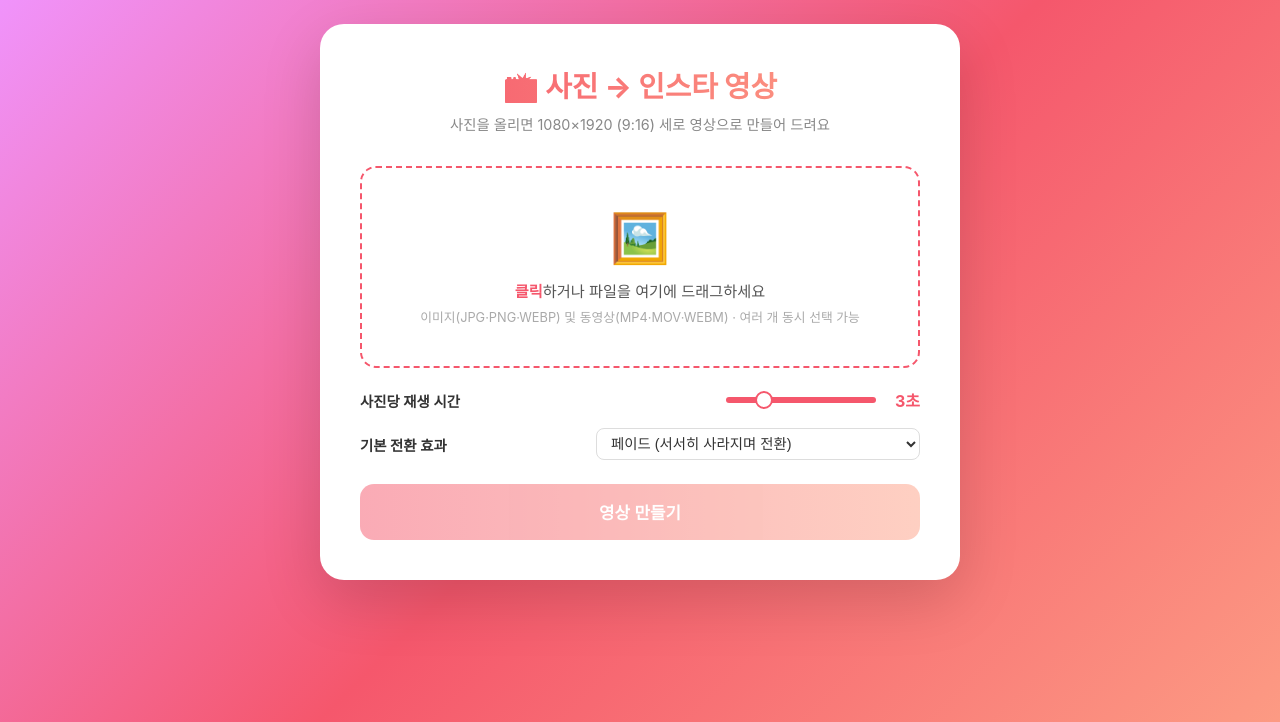
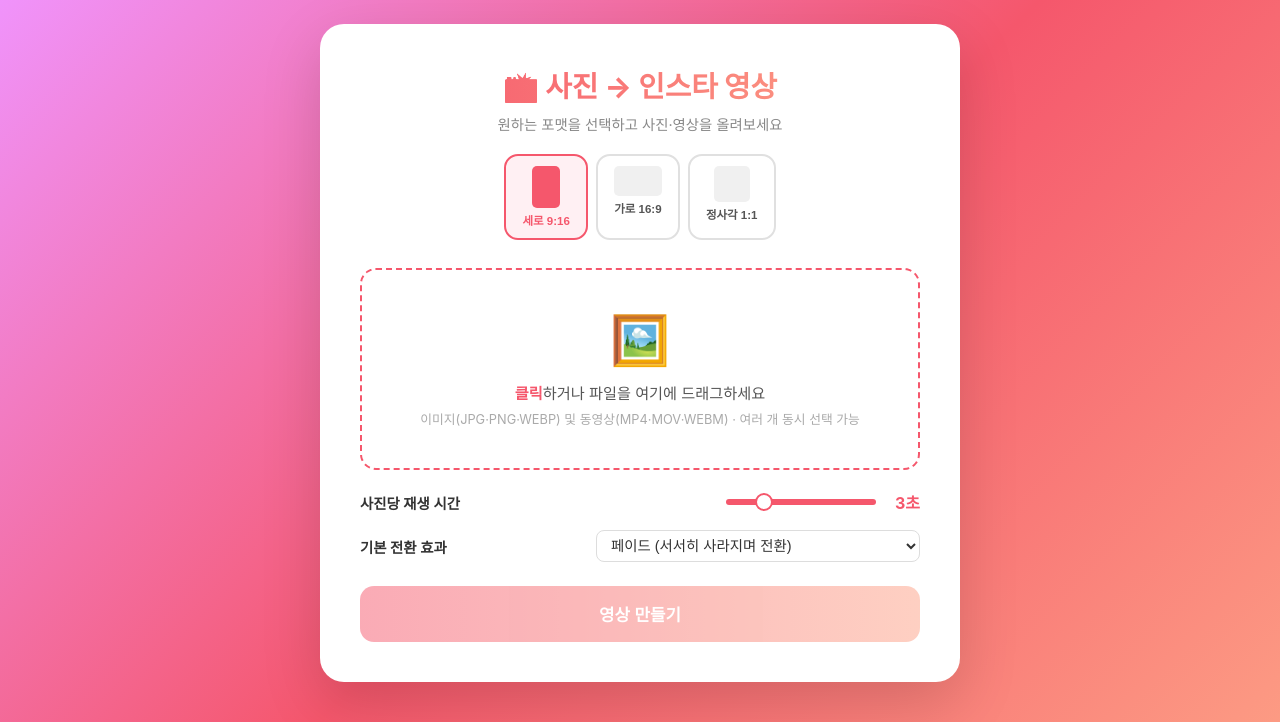
Before and after one commit to hkno3/insta, a Flask app: page / in a window 1280 px wide. Shown: the top 722 px of the page. Run offline with Flask 3, Linux system fonts and the light colour scheme.

Commit message:
feat: 세로/가로/정사각형 포맷 선택 기능 추가
- 상단에 포맷 선택 버튼 3개 추가 (세로 9:16 / 가로 16:9 / 정사각 1:1)
- 버튼 클릭 시 미리보기 카드 비율 즉시 변경 (CSS 변수 활용)
- 포맷 변경 시 자동 재생성 트리거
- 백엔드: FORMATS 딕셔너리로 해상도 관리 (portrait/landscape/square)
- prepare_image, make_image_clip, make_video_clip 등 width/height 파라미터화
- /create 엔드포인트에서 format 파라미터 수신 후 실제 해상도 결정

https://claude.ai/code/session_01LgrxT4WirRyu8vCBJGfB7b

```diff
--- a/app.py
+++ b/app.py
@@ -26,6 +26,12 @@ ALLOWED_EXTENSIONS = IMAGE_EXTENSIONS | VIDEO_EXTENSIONS
 VIDEO_WIDTH = 1080
 VIDEO_HEIGHT = 1920
 TRANS_DUR = 0.5  # 전환 효과 시간(초)
+
+FORMATS = {
+    'portrait':  (1080, 1920),   # 9:16 세로
+    'landscape': (1920, 1080),   # 16:9 가로
+    'square':    (1080, 1080),   # 1:1 정사각형
+}
 
 
 def allowed_file(filename):
@@ -84,7 +90,7 @@ def escape_drawtext(text: str) -> str:
     return text
 
 
-def build_caption_filter(text: str, font_size: int = 55) -> str:
+def build_caption_filter(text: str, height: int = VIDEO_HEIGHT, font_size: int = 55) -> str:
     if not text or not text.strip():
         return ''
     font_path = get_font_path()
@@ -93,7 +99,7 @@ def build_caption_filter(text: str, font_size: int = 55) -> str:
     if len(fp) >= 2 and fp[1] == ':':
         fp = fp[0] + '\\:' + fp[2:]
     font_part = f"fontfile='{fp}':" if fp else ''
-    y_pos = VIDEO_HEIGHT - font_size * 3
+    y_pos = height - font_size * 3
     return (
         f"drawtext={font_part}"
         f"text='{escaped}':"
@@ -105,11 +111,12 @@ def build_caption_filter(text: str, font_size: int = 55) -> str:
     )
 
 
-def prepare_image(src_path: Path, dst_path: Path):
+def prepare_image(src_path: Path, dst_path: Path,
+                  width: int = VIDEO_WIDTH, height: int = VIDEO_HEIGHT):
     from PIL import ImageOps
     img = ImageOps.exif_transpose(Image.open(src_path)).convert('RGB')
     src_w, src_h = img.size
-    target_ratio = VIDEO_WIDTH / VIDEO_HEIGHT
+    target_ratio = width / height
     src_ratio = src_w / src_h
 
     if src_ratio > target_ratio:
@@ -121,7 +128,7 @@ def prepare_image(src_path: Path, dst_path: Path):
         top = (src_h - new_h) // 2
         img = img.crop((0, top, src_w, top + new_h))
 
-    img = img.resize((VIDEO_WIDTH, VIDEO_HEIGHT), Image.LANCZOS)
+    img = img.resize((width, height), Image.LANCZOS)
     img.save(dst_path, 'JPEG', quality=95)
 
 
@@ -178,14 +185,16 @@ def _build_valid_stickers(stickers):
     return valid
 
 
-def _sticker_filter_complex(valid: list, base_filter: str) -> tuple[list, str]:
+def _sticker_filter_complex(valid: list, base_filter: str,
+                             width: int = VIDEO_WIDTH,
+                             height: int = VIDEO_HEIGHT) -> tuple[list, str]:
     """filter_complex 문자열 구성. (fc_parts, last_label) 반환."""
     fc = [f'[0:v]{base_filter}[base]']
     prev = 'base'
     for idx, s in enumerate(valid):
-        size_px = max(40, int(float(s.get('size', 0.15)) * VIDEO_WIDTH))
-        x_px    = max(0, min(VIDEO_WIDTH  - size_px, int(float(s['x']) * VIDEO_WIDTH)))
-        y_px    = max(0, min(VIDEO_HEIGHT - size_px, int(float(s['y']) * VIDEO_HEIGHT)))
+        size_px = max(40, int(float(s.get('size', 0.15)) * width))
+        x_px    = max(0, min(width  - size_px, int(float(s['x']) * width)))
+        y_px    = max(0, min(height - size_px, int(float(s['y']) * height)))
         fc.append(f'[{idx+1}:v]scale={size_px}:{size_px}[s{idx}]')
         out = f'v{idx}'
         fc.append(f'[{prev}][s{idx}]overlay={x_px}:{y_px}[{out}]')
@@ -194,13 +203,15 @@ def _sticker_filter_complex(valid: list, base_filter: str) -> tuple[list, str]:
 
 
 def make_image_clip(img_path: Path, clip_path: Path, duration: float,
-                    caption: str = '', stickers: list | None = None) -> tuple[bool, str]:
+                    caption: str = '', stickers: list | None = None,
+                    width: int = VIDEO_WIDTH,
+                    height: int = VIDEO_HEIGHT) -> tuple[bool, str]:
     """이미지 → 클립."""
-    cap   = build_caption_filter(caption)
+    cap   = build_caption_filter(caption, height)
     valid = _build_valid_stickers(stickers)
 
     if not valid:
-        filters = [f'scale={VIDEO_WIDTH}:{VIDEO_HEIGHT}']
+        filters = [f'scale={width}:{height}']
         if cap:
             filters.append(cap)
         cmd = [
@@ -215,8 +226,8 @@ def make_image_clip(img_path: Path, clip_path: Path, duration: float,
     cmd = ['ffmpeg', '-y', '-loop', '1', '-i', str(img_path)]
     for s in valid:
         cmd += ['-i', s['png']]
-    base = f'scale={VIDEO_WIDTH}:{VIDEO_HEIGHT}' + (f',{cap}' if cap else '')
-    fc, last = _sticker_filter_complex(valid, base)
+    base = f'scale={width}:{height}' + (f',{cap}' if cap else '')
+    fc, last = _sticker_filter_complex(valid, base, width, height)
     cmd += [
         '-t', str(duration),
         '-filter_complex', ';'.join(fc),
@@ -228,14 +239,15 @@ def make_image_clip(img_path: Path, clip_path: Path, duration: float,
 
 
 def make_video_clip(video_path: Path, clip_path: Path,
-                    caption: str = '', stickers: list | None = None) -> tuple[bool, str]:
-    """동영상 → 클립 (9:16 크롭·리스케일, 자막·스티커 포함)."""
-    cap   = build_caption_filter(caption)
+                    caption: str = '', stickers: list | None = None,
+                    width: int = VIDEO_WIDTH,
+                    height: int = VIDEO_HEIGHT) -> tuple[bool, str]:
+    """동영상 → 클립 (비율 크롭·리스케일, 자막·스티커 포함)."""
+    cap   = build_caption_filter(caption, height)
     valid = _build_valid_stickers(stickers)
-    # 가로/세로 비율 유지하며 1080x1920 꽉 채우기 (crop)
-    scale_crop = (f'scale={VIDEO_WIDTH}:{VIDEO_HEIGHT}'
+    scale_crop = (f'scale={width}:{height}'
                   f':force_original_aspect_ratio=increase,'
-                  f'crop={VIDEO_WIDTH}:{VIDEO_HEIGHT}')
+                  f'crop={width}:{height}')
 
     if not valid:
         vf = scale_crop + (f',{cap}' if cap else '')
@@ -251,7 +263,7 @@ def make_video_clip(video_path: Path, clip_path: Path,
     for s in valid:
         cmd += ['-i', s['png']]
     base = scale_crop + (f',{cap}' if cap else '')
-    fc, last = _sticker_filter_complex(valid, base)
+    fc, last = _sticker_filter_complex(valid, base, width, height)
     cmd += [
         '-filter_complex', ';'.join(fc),
         '-map', f'[{last}]', '-an',
@@ -262,10 +274,12 @@ def make_video_clip(video_path: Path, clip_path: Path,
 
 
 def make_clip(media_path: Path, clip_path: Path, duration: float,
-              caption: str = '', stickers: list | None = None) -> tuple[bool, str]:
+              caption: str = '', stickers: list | None = None,
+              width: int = VIDEO_WIDTH,
+              height: int = VIDEO_HEIGHT) -> tuple[bool, str]:
     if is_video(media_path):
-        return make_video_clip(media_path, clip_path, caption, stickers)
-    return make_image_clip(media_path, clip_path, duration, caption, stickers)
+        return make_video_clip(media_path, clip_path, caption, stickers, width, height)
+    return make_image_clip(media_path, clip_path, duration, caption, stickers, width, height)
 
 
 XFADE_TRANSITIONS = {
@@ -314,7 +328,9 @@ def merge_two_clips(clip_a: Path, clip_b: Path, output: Path,
 def make_video(media_paths: list[Path], output_path: Path,
                img_duration: float, transitions: list[str],
                captions: list[str] | None = None,
-               stickers_per_photo: list[list] | None = None) -> tuple[bool, str]:
+               stickers_per_photo: list[list] | None = None,
+               width: int = VIDEO_WIDTH,
+               height: int = VIDEO_HEIGHT) -> tuple[bool, str]:
     n = len(media_paths)
     if captions is None:
         captions = [''] * n
@@ -335,7 +351,7 @@ def make_video(media_paths: list[Path], output_path: Path,
     for i, (media, cap) in enumerate(zip(media_paths, captions)):
         clip = tmp_dir / f'clip_{i:03d}.mp4'
         dur  = get_media_duration(media) if is_video(media) else img_duration
-        ok, err = make_clip(media, clip, dur, cap, stickers_per_photo[i])
+        ok, err = make_clip(media, clip, dur, cap, stickers_per_photo[i], width, height)
         if not ok:
             _cleanup(tmp_dir)
             return False, err
@@ -383,6 +399,8 @@ def create_video():
     captions_json    = request.form.get('captions',    '[]')
     transitions_json = request.form.get('transitions', '[]')
     stickers_json    = request.form.get('stickers',    '[]')
+    fmt = request.form.get('format', 'portrait')
+    width, height = FORMATS.get(fmt, (VIDEO_WIDTH, VIDEO_HEIGHT))
 
     try:
         captions = json.loads(captions_json)
@@ -420,7 +438,7 @@ def create_video():
         else:
             prepared_path = job_dir / f'img_{i:03d}.jpg'
             try:
-                prepare_image(raw_path, prepared_path)
+                prepare_image(raw_path, prepared_path, width, height)
                 prepared.append(prepared_path)
             except Exception as e:
                 return jsonify({'error': f'이미지 처리 오류: {e}'}), 500
@@ -430,7 +448,7 @@ def create_video():
 
     output_path = OUTPUT_FOLDER / f'{job_id}.mp4'
     success, err_msg = make_video(
-        prepared, output_path, duration, transitions, captions, stickers_per_photo
+        prepared, output_path, duration, transitions, captions, stickers_per_photo, width, height
     )
 
     if not success:
--- a/templates/index.html
+++ b/templates/index.html
@@ -35,7 +35,27 @@
       -webkit-background-clip: text; -webkit-text-fill-color: transparent;
       margin-bottom: 8px;
     }
-    .subtitle { text-align: center; color: #888; font-size: .9rem; margin-bottom: 32px; }
+    .subtitle { text-align: center; color: #888; font-size: .9rem; margin-bottom: 20px; }
+
+    /* ── 포맷 선택 버튼 ── */
+    .format-picker {
+      display: flex; justify-content: center; gap: 8px; margin-bottom: 28px;
+    }
+    .fmt-btn {
+      display: flex; flex-direction: column; align-items: center; gap: 4px;
+      padding: 10px 16px; border: 2px solid #e0e0e0; border-radius: 14px;
+      background: #fff; cursor: pointer; transition: border-color .2s, background .2s;
+      min-width: 80px;
+    }
+    .fmt-btn:hover { border-color: #f5576c; background: #fff0f3; }
+    .fmt-btn.active { border-color: #f5576c; background: #fff0f3; }
+    .fmt-btn .fmt-icon {
+      display: flex; align-items: center; justify-content: center;
+      background: #f0f0f0; border-radius: 5px; transition: background .2s;
+    }
+    .fmt-btn.active .fmt-icon { background: #f5576c; }
+    .fmt-btn .fmt-label { font-size: .72rem; font-weight: 700; color: #555; }
+    .fmt-btn.active .fmt-label { color: #f5576c; }
 
     /* ── 업로드 존 ── */
     .drop-zone {
@@ -61,7 +81,7 @@
       box-shadow: 0 2px 10px rgba(0,0,0,.12);
     }
     .preview-img-wrap {
-      position: relative; aspect-ratio: 9/16; background: #000;
+      position: relative; aspect-ratio: var(--preview-ratio, 9/16); background: #000;
       border-radius: 12px 12px 0 0; overflow: hidden;
     }
     .preview-img-wrap img,
@@ -260,7 +280,23 @@
 
   <div class="left-panel" id="left-panel">
     <h1>📸 사진 → 인스타 영상</h1>
-    <p class="subtitle">사진을 올리면 1080×1920 (9:16) 세로 영상으로 만들어 드려요</p>
+    <p class="subtitle">원하는 포맷을 선택하고 사진·영상을 올려보세요</p>
+
+    <!-- 포맷 선택 -->
+    <div class="format-picker" id="format-picker">
+      <button class="fmt-btn active" data-fmt="portrait">
+        <span class="fmt-icon" style="width:28px;height:42px;"></span>
+        <span class="fmt-label">세로 9:16</span>
+      </button>
+      <button class="fmt-btn" data-fmt="landscape">
+        <span class="fmt-icon" style="width:48px;height:30px;"></span>
+        <span class="fmt-label">가로 16:9</span>
+      </button>
+      <button class="fmt-btn" data-fmt="square">
+        <span class="fmt-icon" style="width:36px;height:36px;"></span>
+        <span class="fmt-label">정사각 1:1</span>
+      </button>
+    </div>
 
     <div class="drop-zone" id="drop-zone">
       <div class="icon">🖼️</div>
@@ -399,6 +435,20 @@ const TRANSITIONS = [
   {v:'vdslice',    label:'세로 역슬라이스 (수직선 역방향 전환)'},
   {v:'hblur',      label:'수평 블러 (가로 방향으로 흐려지며 전환)'},
 ];
+
+/* ── 포맷 설정 ── */
+const FORMAT_RATIOS = { portrait: '9/16', landscape: '16/9', square: '1/1' };
+let selectedFormat = 'portrait';
+
+document.getElementById('format-picker').addEventListener('click', e => {
+  const btn = e.target.closest('.fmt-btn');
+  if (!btn) return;
+  document.querySelectorAll('.fmt-btn').forEach(b => b.classList.remove('active'));
+  btn.classList.add('active');
+  selectedFormat = btn.dataset.fmt;
+  document.documentElement.style.setProperty('--preview-ratio', FORMAT_RATIOS[selectedFormat]);
+  if (hasGenerated) scheduleRegen();
+});
 
 /* ── DOM 참조 ── */
 const mainCard       = document.getElementById('main-card');
@@ -720,6 +770,7 @@ function collectFormData() {
   fd.append('captions',    JSON.stringify(captions));
   fd.append('transitions', JSON.stringify(transitions));
   fd.append('stickers',    JSON.stringify(stickersPerPhoto));
+  fd.append('format',      selectedFormat);
   return fd;
 }
 
```
